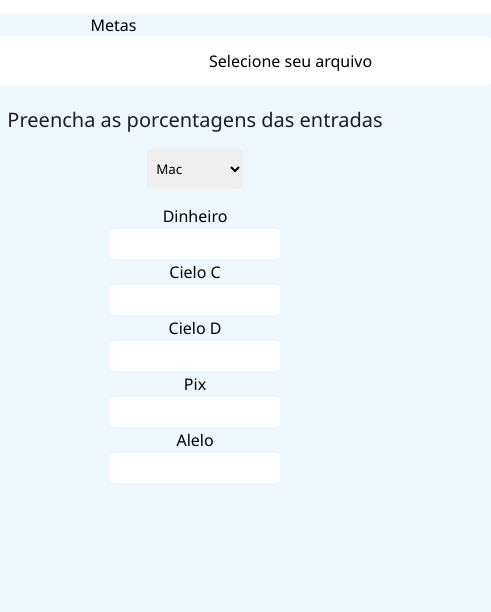
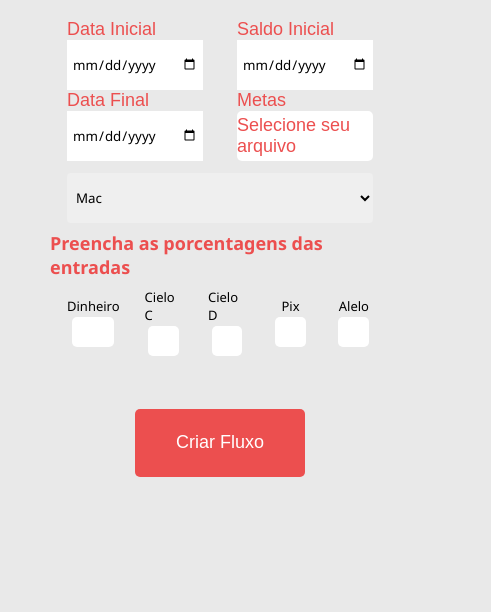
Before and after one commit to uSilas/FLUXO_DE_CAIXA_JS, a website: page pages/create.html in a window 390 px wide. Shown: the part 232-844 px from the top of the page, 491 px wide, since content can reach past the window. Drawn offline with Linux system fonts and the light colour scheme.

Commit message:
visual alpha

```diff
--- a/pages/create.html
+++ b/pages/create.html
@@ -7,8 +7,10 @@
     <link rel="stylesheet" href="/style/create.css" />
   </head>
   <body>
+    <img src="/assets/SETA.svg" class="button-back" />
+
     <div class="geral">
-      <img src="/assets/SETA.svg" class="button-back" />
+      <h1>Vamos gerar seu novo fluxo de caixa!</h1>
       <div class="formulario_criar">
         <div class="inputs">
           <div class="input_1">
@@ -25,14 +27,15 @@
             <input id="metas" type="file" />
           </div>
         </div>
-        <p style="font-family: 'Segoe UI', Tahoma, Geneva, Verdana, sans-serif">
-          Preencha as porcentagens das entradas
-        </p>
+
         <select>
           <option value="Mac">Mac</option>
           <option value="Filial">Filial</option>
           <option value="Fj">Fj</option>
         </select>
+        <p style="font-family: 'Segoe UI', Tahoma, Geneva, Verdana, sans-serif">
+          Preencha as porcentagens das entradas
+        </p>
         <div class="entradas">
           <div class="bloco">
             <label>Dinheiro</label>
@@ -56,6 +59,7 @@
           </div>
         </div>
       </div>
+      <button>Criar Fluxo</button>
     </div>
   </body>
 </html>
--- a/style/create.css
+++ b/style/create.css
@@ -6,21 +6,30 @@
 }
 
 body {
-  background-color: aliceblue;
+  background-color: rgb(233, 233, 233);
   display: flex;
   height: 100vh;
   justify-content: center;
 }
+h1 {
+  color: #ec4f4f;
+  font-family: fantasy;
+  font-weight: 100;
+}
 p {
-  color: rgb(32, 31, 31);
-  font-size: 20px;
-  font-weight: 400;
+  color: #ec4f4f;
+  font-family: fantasy;
+  font-size: large;
+  font-weight: 900;
 }
 .geral {
   width: 98vw;
   height: 100vh;
   display: flex;
   flex-direction: column;
+  justify-content: center;
+  align-items: center;
+  flex-wrap: wrap;
 }
 .formulario_criar {
   display: flex;
@@ -29,7 +38,7 @@ p {
   gap: 2%;
   justify-content: center;
   align-items: center;
-  height: 100%;
+  height: 50%;
   width: 100%;
 }
 .button-back {
@@ -39,11 +48,13 @@ p {
   min-height: 10px;
 }
 .inputs {
-  font-family: "Segoe UI", Tahoma, Geneva, Verdana, sans-serif;
+  font-family:fantasy;
+  font-weight:lighter;
+  color: #ec4f4f;
 
   display: flex;
   flex-wrap: wrap;
-  width: 100%;
+  width: 70%;
   padding-bottom: 1%;
 }
 .inputs input {
@@ -54,6 +65,7 @@ p {
 }
 .inputs label {
   width: 400px;
+  font-size: large;
 }
 .entradas {
   display: flex;
@@ -62,6 +74,7 @@ p {
   align-items: center;
   flex-wrap: wrap;
   font-family: "Segoe UI", Tahoma, Geneva, Verdana, sans-serif;
+  gap: 25px;
 }
 .entradas input {
   width: 20%;
@@ -110,9 +123,61 @@ p {
 select {
   outline: 0;
   border: none;
-  width: 25%;
-  height: 5%;
+  width: 910px;
+  height: 50px;
   border-radius: 4px;
   font-family: "Segoe UI", Tahoma, Geneva, Verdana, sans-serif;
   padding: 5px;
+
 }
+button{
+
+  font-weight: 100;
+  font-size: large;
+  color: white;
+  font-family: fantasy;
+  border-radius: 5px;
+  background-color: #ec4f4f;
+  height: 8%;
+  width: 20%;
+  cursor: pointer;
+}
+button:hover{
+  background-color: #dd4040;
+}
+/* CSS media query dentro de um stylesheet */
+@media (max-width: 1244px){
+  select{
+    width: 810px;
+  }
+}
+@media (max-width: 1200px) {
+  select{
+    width: 90%;
+  }
+  .inputs input{
+    width: 80%;
+  }
+  .inputs label{
+    width: 80%;
+  }
+  .inputs {
+
+    width: 100%;
+  }
+  .entradas{
+    flex-wrap: nowrap;
+    width: 90%;
+  }
+}
+
+@media (max-width:500px){
+  .entradas{
+    font-size: small;
+
+  }
+  button{
+    margin-top: 10px;
+    width: 50%;
+  }
+}
--- a/style/menu.css
+++ b/style/menu.css
@@ -5,7 +5,7 @@
   box-sizing: border-box;
 }
 body {
-  background-color: aliceblue;
+  background-color: rgb(233, 233, 233);
   display: flex;
   align-items: center;
   justify-content: center;
```
